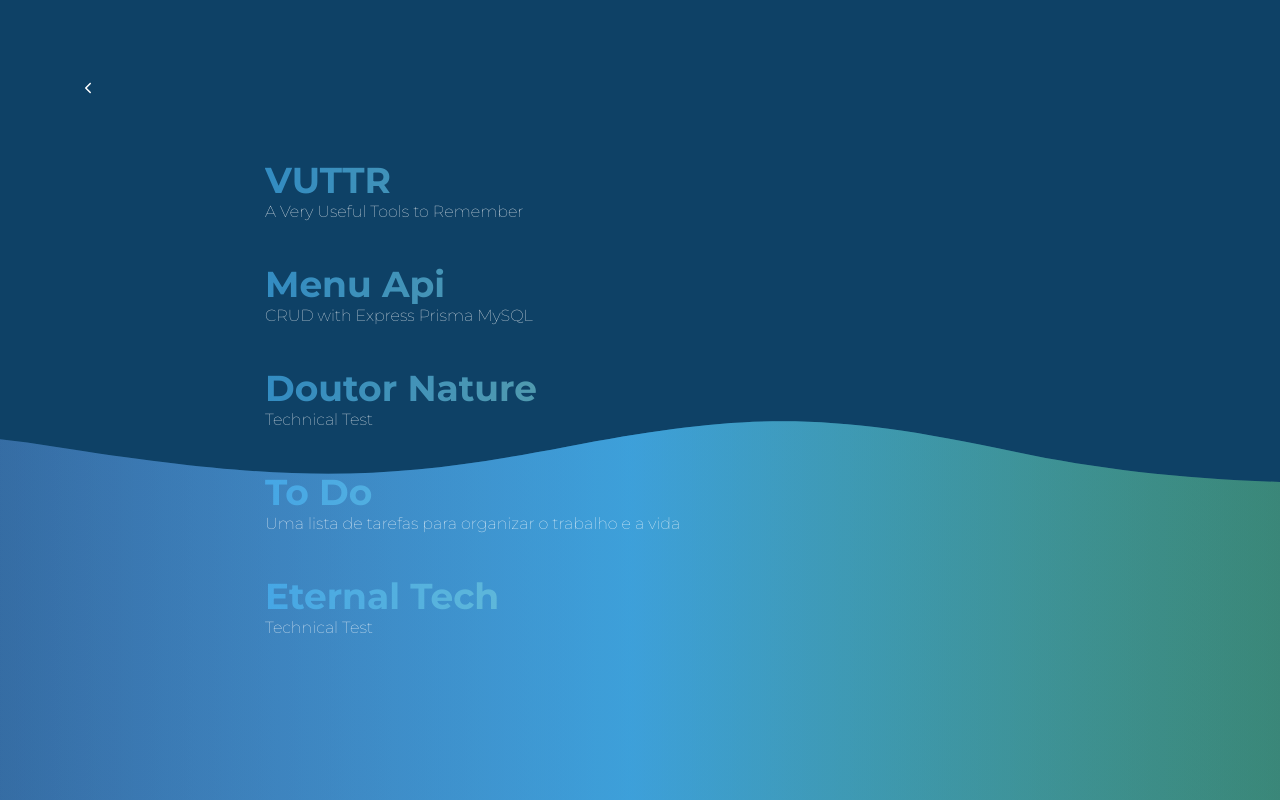
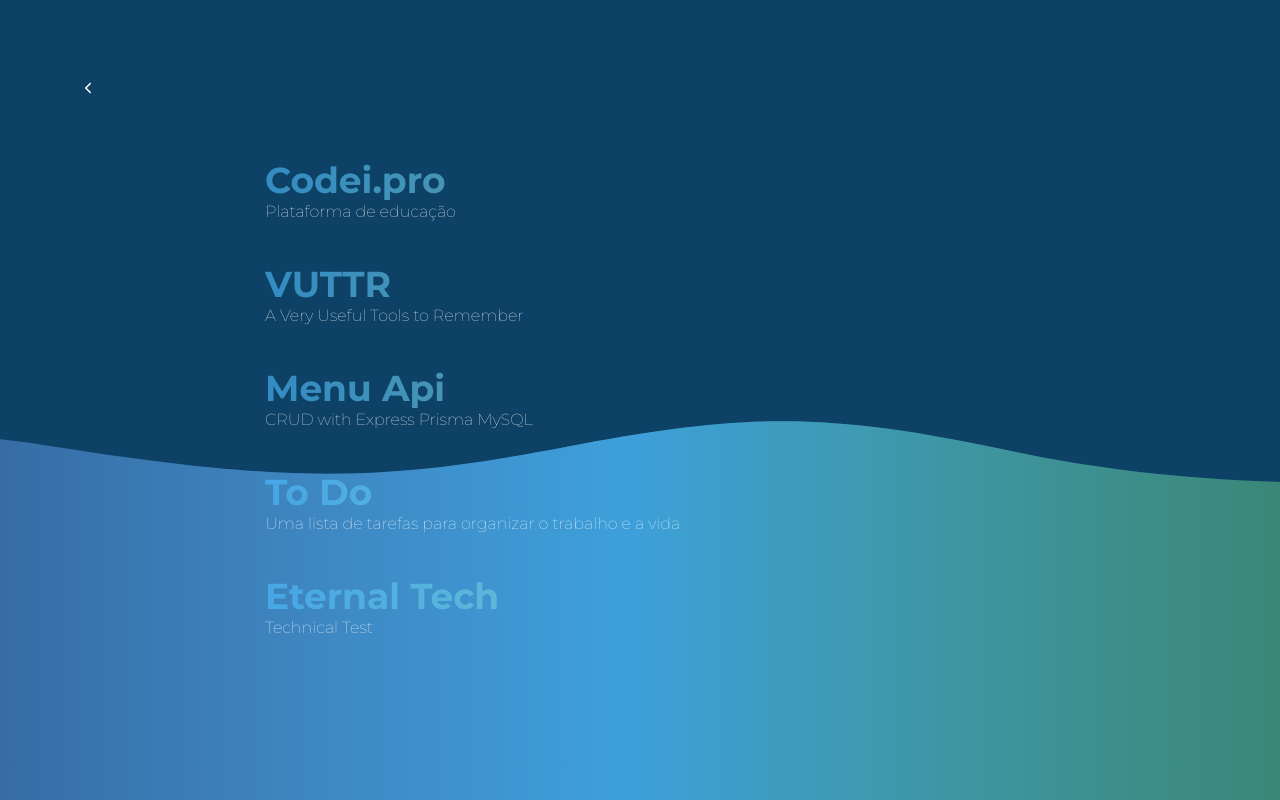
Before and after one commit to k1nha/portfolio, a React (Vite) app: page /projects in a window 1280 px wide. Built offline with nearby package versions, Linux system fonts and the light colour scheme.

Commit message:
feat: update projects

```diff
--- a/src/pages/Projects.tsx
+++ b/src/pages/Projects.tsx
@@ -4,6 +4,12 @@ import BackButton from '../components/BackButton';
 import Background from '../components/Background';
 
 const projects = [
+  {
+    name: 'Codei.pro',
+    description: 'Plataforma de educação',
+    github: 'https://github.com/eternaltechnology',
+    link: 'https://codei.pro/',
+  },
   {
     name: 'VUTTR',
     description: 'A Very Useful Tools to Remember',
@@ -14,12 +20,7 @@ const projects = [
     description: 'CRUD with Express Prisma MySQL',
     github: 'https://github.com/lucascmpus/menu-api',
   },
-  {
-    name: 'Doutor Nature',
-    description: 'Technical Test',
-    github: 'https://github.com/lucascmpus/Doutor-Nature',
-    link: 'https://doutor-nature-psi.vercel.app/',
-  },
+
   {
     name: 'To Do',
     description: 'Uma lista de tarefas para organizar o trabalho e a vida',
```
